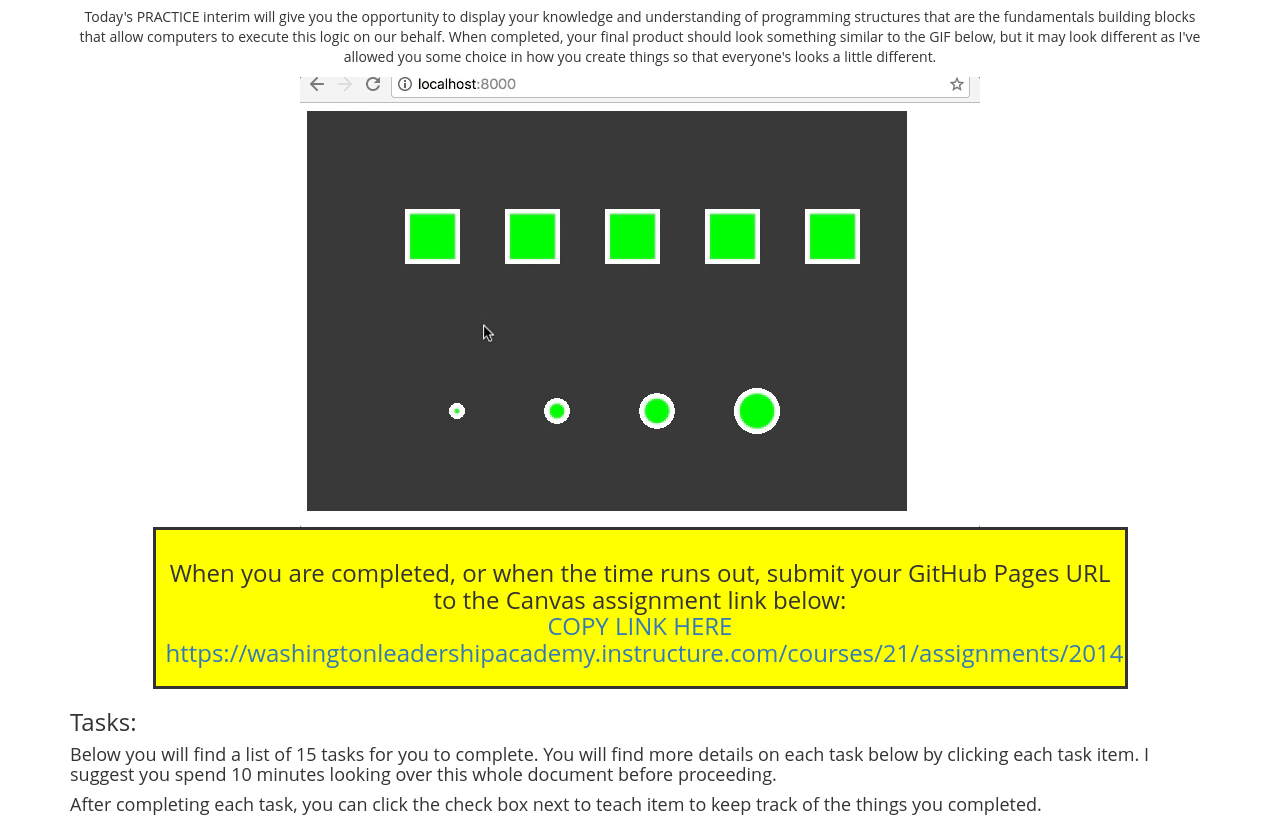
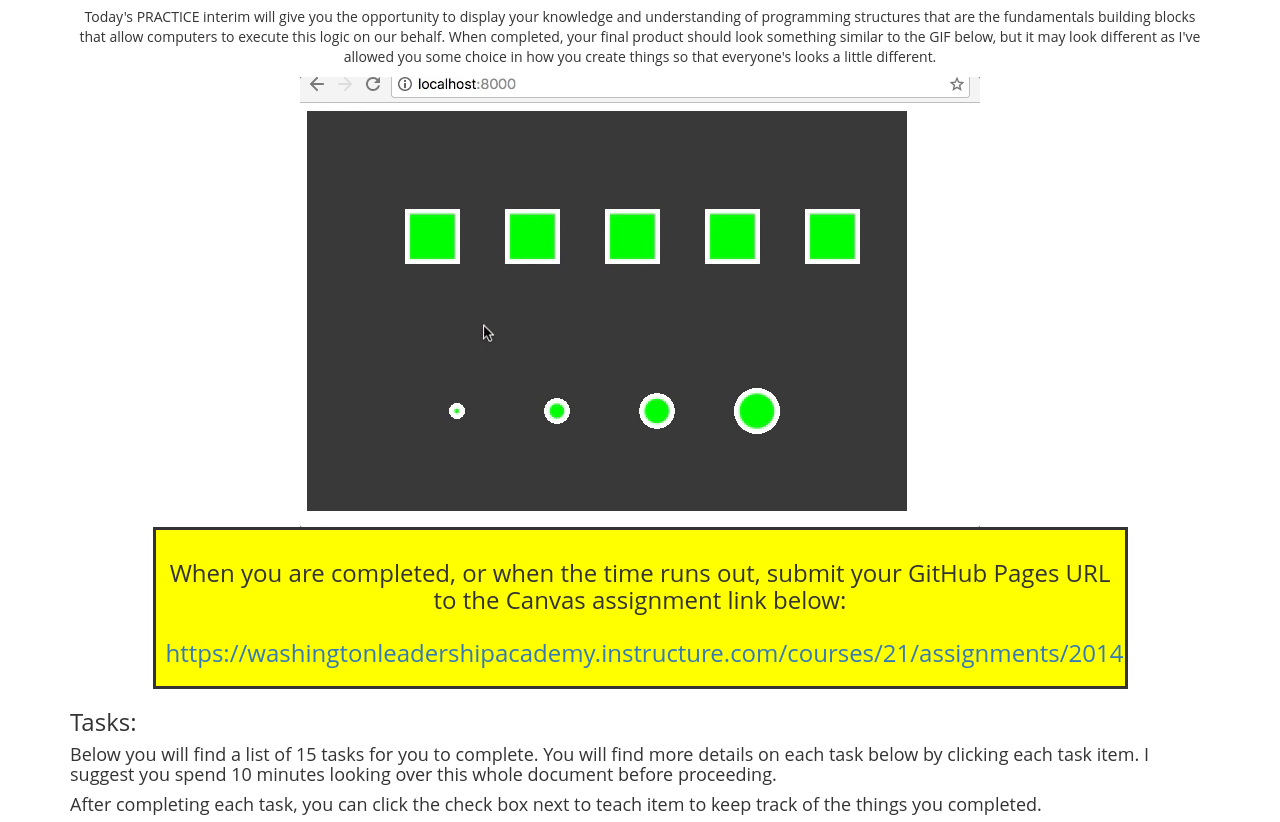
Before and after one commit to jordanbudi/q3-interim-assessment-practice, a plain HTML site: page index.html in a window 1280 px wide. Shown: the part 205-1027 px from the top of the page. Drawn offline with nearby package versions, Linux system fonts and the light colour scheme.

Commit message:
removed Copy link text

```diff
--- a/index.html
+++ b/index.html
@@ -34,7 +34,7 @@
       <div class="col-sm-10 col-sm-offset-1" id="thimble">
         <h3 class="text-center">
           When you are completed, or when the time runs out, submit your GitHub Pages URL to the Canvas assignment link below:<br>
-          <a href="https://washingtonleadershipacademy.instructure.com/courses/21/assignments/2014" target="_blank">COPY LINK HERE<br>
+          <a href="https://washingtonleadershipacademy.instructure.com/courses/21/assignments/2014" target="_blank"><br>
             https://washingtonleadershipacademy.instructure.com/courses/21/assignments/2014</a>
         </h3>
       </div>
```
